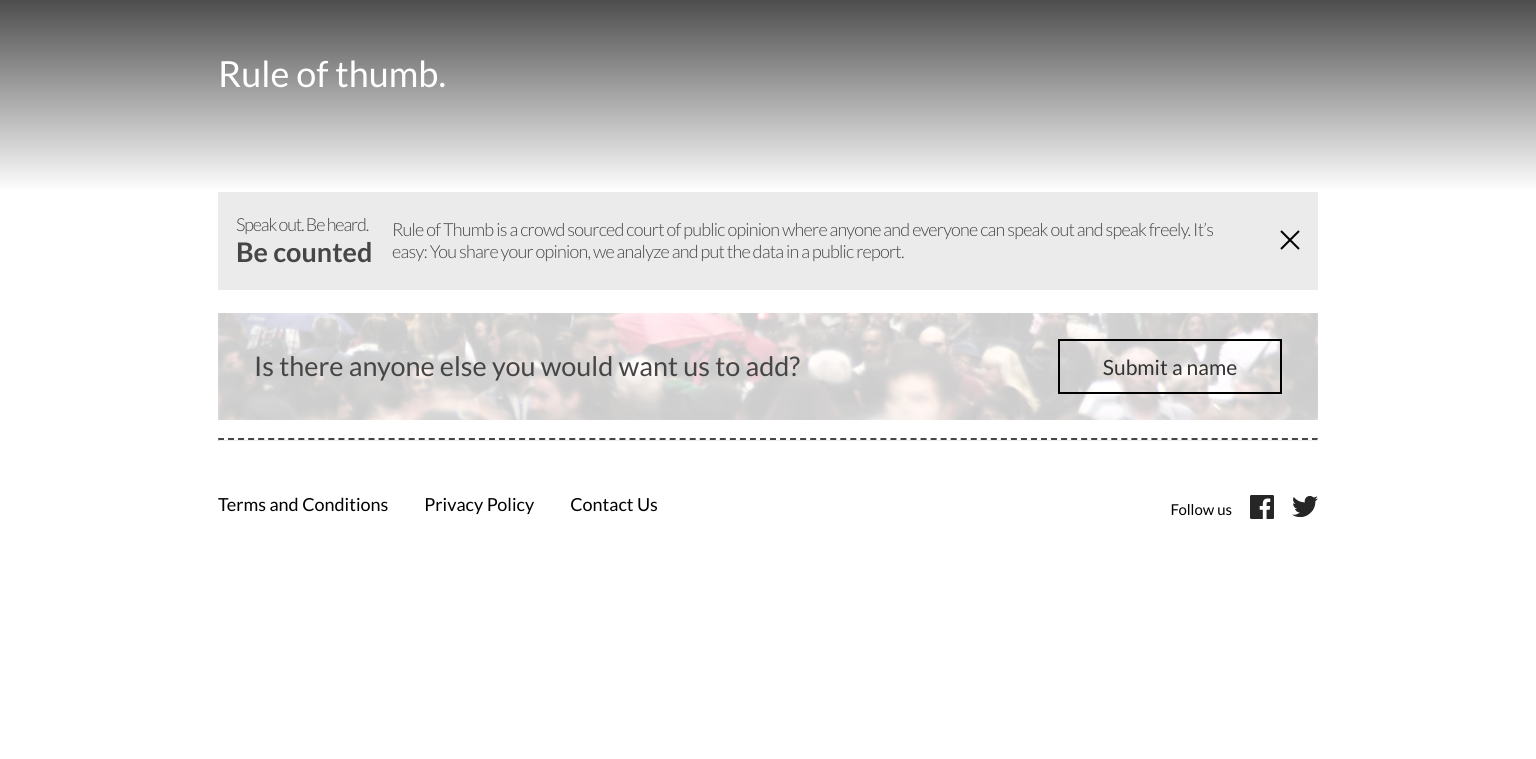
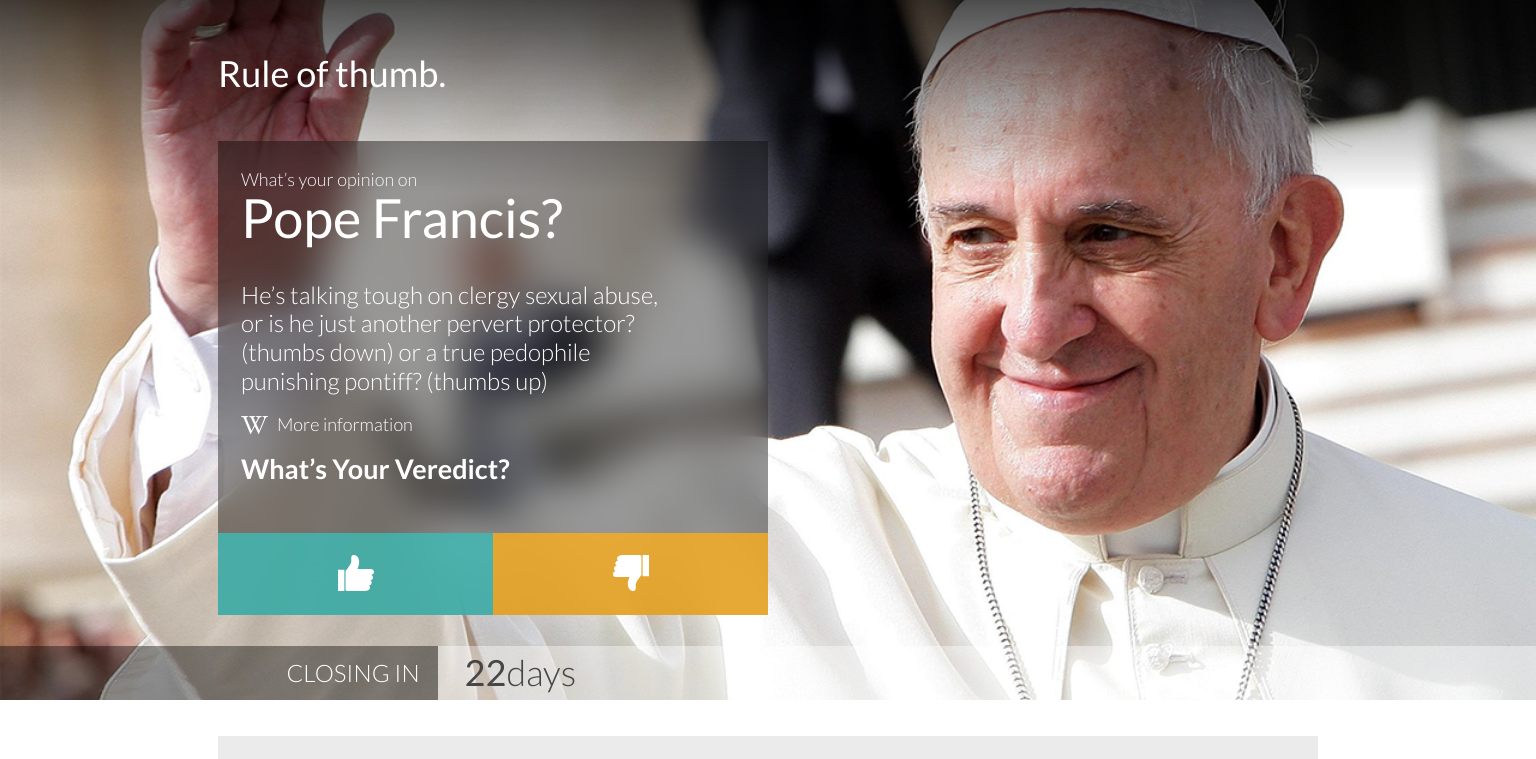
Before and after one commit to fxisco/zemoga-ui-test, a Vue app: page / in a window 1536 px wide. Shown: the top 759 px of the page. Built offline with nearby package versions, Linux system fonts and the light colour scheme.

Commit message:
feat(hero): add hero to app

```diff
--- a/src/App.vue
+++ b/src/App.vue
@@ -1,5 +1,6 @@
 <script>
 import Header from './components/Header.vue'
+import Hero from './components/Hero.vue'
 import BannerTop from './components/BannerTop.vue'
 import Banner from './components/Banner.vue'
 import Footer from './components/Footer.vue'
@@ -10,6 +11,7 @@ export default {
     Banner,
     BannerTop,
     Header,
+    Hero,
     Footer
   }
 }
@@ -18,6 +20,7 @@ export default {
 
 <template>
   <Header />
+  <Hero />
   <div class="content">
     <BannerTop />
     <Banner />
--- a/src/components/Header.vue
+++ b/src/components/Header.vue
@@ -5,18 +5,26 @@ export default {
 </script>
 
 <template>
-  <header class="header__container">
-    <div class="header__title-container">
-      <span class="header__page-name">Rule of thumb.</span>
+  <header class="header">
+    <div class="header__container">
+      <div class="header__title-container">
+        <span class="header__page-name">Rule of thumb.</span>
+      </div>
+      <button class="header__menu-icon" aria-haspopup="true" aria-expanded="false">
+        <img aria-hidden="true" src="../assets/hamburger.svg" />
+      </button>
     </div>
-    <button class="header__menu-icon" aria-haspopup="true" aria-expanded="false">
-      <img aria-hidden="true" src="../assets/hamburger.svg" />
-    </button>
   </header>
 </template>
 
 <style lang="scss">
 .header {
+  position: absolute;
+  top: 0;
+  left: 0;
+  right: 0;
+  z-index: 1;
+
   &__container {
     background: linear-gradient(
       180deg,
--- /dev/null
+++ b/src/components/Hero.vue
@@ -0,0 +1,344 @@
+<script>
+export default {
+  name: 'Hero',
+}
+</script>
+
+<template>
+  <section class="hero__container">
+    <div class="hero__content">
+      <div class="hero__card">
+        <p class="hero__title">What’s your opinion on</p>
+        <p class="hero__author">Pope Francis?</p>
+        <p class="hero__text">He’s talking tough on clergy sexual abuse, or is he just another pervert protector? (thumbs down) or a true pedophile punishing pontiff? (thumbs up)</p>
+        <div class="hero__more hero__link">
+          <img src="../assets/wikipedia.svg" aria-hidden="true" /> <a class="hero__title">More information</a>
+        </div>
+        <p class="hero__queston">What’s Your Veredict?</p>
+        <div class="hero__actions">
+          <button class="hero__button hero__button--like" aria-label="Dislike comment">
+            <img src="../assets/thumbs-up.svg" aria-hidden="true" />
+          </button>
+          <button class="hero__button hero__button--dislike" aria-label="Like comment">
+            <img src="../assets/thumbs-down.svg" aria-hidden="true" />
+          </button>
+        </div>
+      </div>
+    </div>
+    <div class="hero__closing">
+      <div class="hero__closing-left">
+        <p>closing in</p>
+      </div>
+      <div class="hero__closing-right">
+        <span class="hero__days">22</span>days
+      </div>
+    </div>
+  </section>
+</template>
+
+<style lang="scss">
+.hero {
+  &__content {
+    height: 100%;
+    margin: 0 auto;
+    padding-top: 4.125rem;
+    padding-left: 0.75rem;
+    max-width: 68.75rem;
+  }
+
+  &__container {
+    background-repeat: no-repeat;
+    background: url("../assets/pope-francis.png");
+    background-size: cover;
+    background-position: center;
+    color: #fff;
+    height: 26.125rem;
+    margin-bottom: 1.5rem;
+    position: relative;
+    width: 100%;
+  }
+
+  &__card {
+    backdrop-filter: blur(20px);
+    background-color: rgb(0,0,0); /* Fallback color */
+    background-color: rgba(0,0,0, 0.4); /* Black w/opacity/see-through */
+    box-sizing: border-box;
+    height: 18.25rem;
+    min-width: 12.75rem;
+    padding: 0.75rem;
+    width: 50%;
+  }
+
+  &__title,
+  &__text {
+    font-weight: 300;
+  }
+
+  &__title {
+    font-size: 0.75rem;
+    line-height: 0.9rem;
+    margin-bottom: 0.063rem;
+  }
+
+  &__text {
+    font-size: 0.938rem;
+    line-height: 1.063rem;
+    margin-bottom: 0.75rem;
+  }
+
+  &__author {
+    font-size: 2.25rem;
+    font-weight: 400;
+    line-height: 2.25rem;
+    margin-bottom: 0.625rem;
+  }
+
+  &__actions {
+    bottom: 0;
+    left: 0;
+    display: flex;
+    position: absolute;
+    width: 100%;
+  }
+
+  &__more {
+    display: none;
+  }
+
+  &__queston {
+    font-size: 0.75rem;
+    font-weight: 700;
+    line-height: 0.9rem;
+  }
+
+  &__link {
+    cursor: pointer;
+  }
+
+  &__button {
+    flex: 1;
+    height: 2rem;
+
+    &--like {
+      background: rgba(60, 187, 180, 0.8);
+    }
+
+    &--dislike {
+      background: rgba(249, 173, 29, 0.8);
+    }
+  }
+
+  &__days {
+    font-weight: 400;
+  }
+
+  &__closing {
+    display: flex;
+    bottom: 0;
+    height: 2.25rem;
+    position: absolute;
+    width: 100%;
+
+    &-left,
+    &-right {
+      align-items: center;
+      display: inline-flex;
+      height: 100%;
+    }
+
+    &-left {
+      background-color: rgba(0, 0, 0, 0.4);
+      font-weight: 300;
+      justify-content: end;
+      width: 29%;
+    }
+
+    &-left > p {
+      font-size: 0.75rem;
+      line-height: 0.9rem;
+      padding-right: 0.313rem;
+      text-transform: uppercase;
+    }
+
+    &-right {
+      color: #464646;
+      font-weight: 300;
+      padding-left: 0.75rem;
+      background-color: rgba(255, 255, 255, 0.4);
+      width: 71%;
+    }
+
+  }
+}
+
+@media (min-width: 768px) {
+  .hero {
+    &__content {
+      padding-top: 4.375rem;
+      padding-left: 1.313rem;
+    }
+
+    &__container {
+      height: 28.75rem;
+      margin-bottom: 1.75rem;
+    }
+
+    &__card {
+      height: 20.063rem;
+      max-width: 23rem;
+      width: 100%;
+      padding: 1.75rem 1.375rem;
+      padding-left: 1.438rem;
+    }
+
+    &__title {
+      font-size: 0.875rem;
+      line-height: 1.05rem;
+      margin-bottom: 0;
+    }
+
+    &__text {
+      font-size: 1.094rem;
+      line-height: 1.313rem;
+      margin-bottom: 0.875rem;
+    }
+
+    &__author {
+      font-size: 1.75rem;
+      line-height: 2.25rem;
+      margin-bottom: 1.313rem;
+    }
+
+    &__more {
+      align-items: center;
+      display: flex;
+      gap: 0.438rem;
+      margin-bottom: 0.875rem;
+      text-decoration: underline;
+    }
+
+    &__more > img {
+      width: 1.313rem;
+    }
+
+    &__queston {
+      font-size: 1.313rem;
+      line-height: 1.575rem;
+    }
+
+    &__button {
+      height: 2.406rem;
+    }
+
+    &__button > img {
+      width: 1.313rem;
+    }
+
+    &__closing {
+      height: 2.625rem;
+
+      &-left {
+        width: 32%;
+      }
+
+      &-left > p {
+        font-size: 0.875rem;
+        line-height: 1.05rem;
+        padding-right: 0.472rem;
+      }
+
+      &-right {
+        font-size: 1.125rem;
+        line-height: 1.35rem;
+        padding-left: 0.875rem;
+        width: 68%;
+      }
+    }
+  }
+}
+
+@media (min-width: 1440px) {
+  .hero {
+    &__content {
+      padding-top: 8.813rem;
+      padding-left: 0;
+    }
+
+    &__container {
+      background-repeat: no-repeat;
+      background: url("../assets/pope-francis.@2x.png");
+      background-size: cover;
+      background-position: center;
+      height: 43.75rem;
+      margin-bottom: 2.25rem;
+    }
+
+    &__card {
+      height: 29.625rem;
+      max-width: 34.375rem;
+    }
+
+    &__title {
+      font-size: 1.125rem;
+      line-height: 1.35rem;
+    }
+
+    &__text {
+      font-size: 1.5rem;
+      line-height: 1.8rem;
+      margin-bottom: 1.125rem;
+      max-width: 27rem;
+    }
+
+    &__author {
+      font-size: 3.375rem;
+      line-height: 3.375rem;
+      margin-bottom: 2.25rem;
+    }
+
+    &__more {
+      gap: 0.563rem;
+      text-decoration: none;
+      margin-bottom: 1.125rem;
+    }
+
+    &__more > img {
+      width: unset;
+    }
+
+    &__button {
+      height: 5.125rem;
+    }
+
+    &__button > img {
+      width: 2.25rem;
+    }
+
+    &__queston {
+      font-size: 1.688rem;
+      line-height: 2.025rem;
+    }
+
+    &__closing {
+      height: 3.375rem;
+
+      &-left {
+        width: 29%;
+      }
+
+      &-left > p {
+        font-size: 1.5rem;
+        line-height: 1.8rem;
+        padding-right: 1.125rem;
+      }
+
+      &-right {
+        font-size: 2.25rem;
+        line-height: 2.7rem;
+        padding-left: 1.688rem;
+        width: 71%;
+      }
+    }
+  }
+}
+</style>
```
